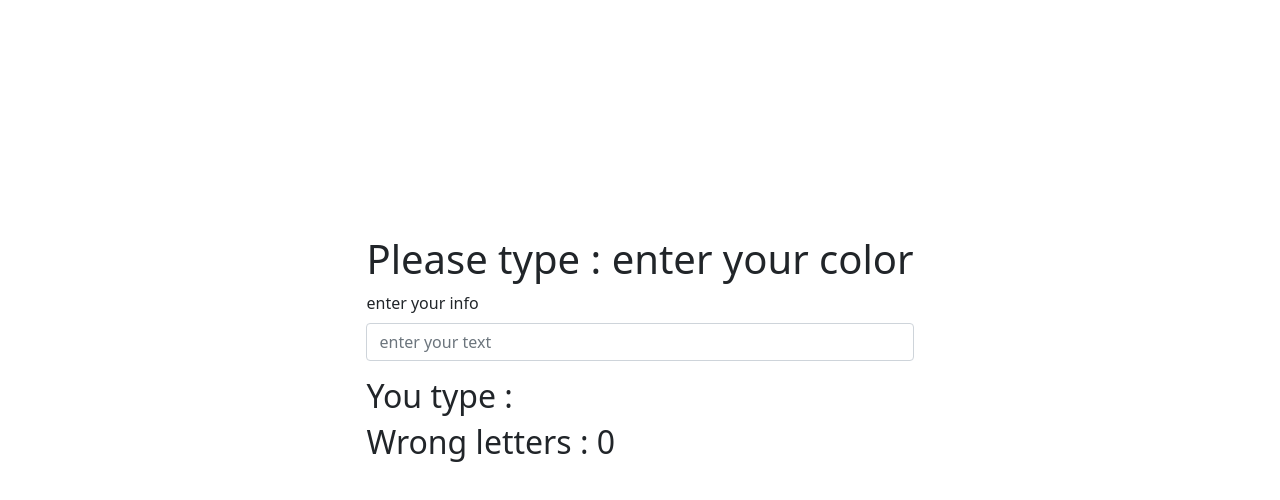
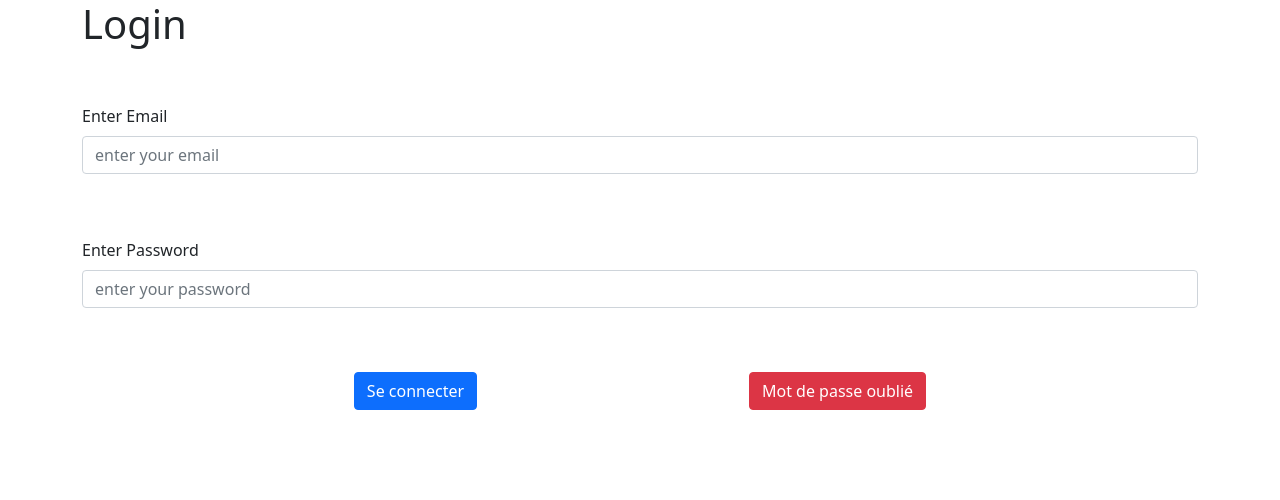
Before and after one commit to otmaneeee/otmaneReact, a React (Create React App) app: page / in a window 1280 px wide. Shown: the top 500 px of the page. Built offline with nearby package versions, Linux system fonts and the light colour scheme.

Commit message:
login and inscription finished

```diff
--- a/src/App.js
+++ b/src/App.js
@@ -15,10 +15,12 @@ import BigThree from "./containers/Avengers/bigThree";
 import CustomDropdown from "./components/CustomDropdown";
 import DropDowns from "./containers/Dropdowns/Dropdowns";
 import Categorie from "./containers/Categorie/Categorie";
+import Login from "./containers/Login/Login"
 const App = () => {
   return (
-    <div style={{height:"100vh",display:"flex",justifyContent:"center",alignItems:"center"}}>
-        <Categorie/>
+    <div>
+         <Login/>
+        {/* <Categorie/> */}
       {/* <DropDowns/> */}
       {/* <BigThree/> */}
       {/* <ToDo/> */}
--- a/src/constants.js
+++ b/src/constants.js
@@ -126,8 +126,10 @@ export const dropdownProps = {
     ]
   },
 };
+// Typing game
+export const PARAGRAPH_TO_TYPE = "my name is othmane";
 
-export const PARAGRAPH_TO_TYPE = "enter your color";
+
 export const toDoList = {
   label: "Enter your next step",
   placeholder: "Enter your next step",
--- a/src/containers/Inscription/inscription.jsx
+++ b/src/containers/Inscription/inscription.jsx
@@ -9,7 +9,7 @@ import {
 
 const Inscription = () => {
   return (
-    <div>
+    <div className="container">
       <h1>Inscription</h1>
       <CustomInput
         label={textInputProps.label.firstName}
--- a/src/containers/Login/Login.css
+++ b/src/containers/Login/Login.css
@@ -1,17 +1,4 @@
-#hey div{
-    width:50%;
+.btnContainer{
+    display:flex;
+    justify-content: space-evenly;
 }
-label{
-    color:red;
-}
-#hey{
-    width:60%;
-    margin:auto;
-    border:2px solid black;
-
-
-}
-h1{
-    letter-spacing: 5px;
-    color:dodgerblue;
-}
--- a/src/containers/Login/Login.jsx
+++ b/src/containers/Login/Login.jsx
@@ -5,7 +5,7 @@ import "./Login.css";
 
 const Login = () => {
     return(
-        <div id="hey">
+        <div className='container'>
             <h1>Login</h1>
             <br></br>
             <br></br>
@@ -23,10 +23,11 @@ const Login = () => {
       />
       <br></br>
       <br></br>
-      <CustomButton color={bootstrapButtonVariant.primary} text={buttonTexts.connection}/>
-      <br></br>
-      <br></br>
-      <CustomButton color={bootstrapButtonVariant.danger} text={buttonTexts.mdpForgotten}/>
+       <section className="btnContainer">
+       <CustomButton color={bootstrapButtonVariant.primary} text={buttonTexts.connection}/>
+        <CustomButton color={bootstrapButtonVariant.danger} text={buttonTexts.mdpForgotten}/>
+       </section>
+
         </div>
     )
 }
```
